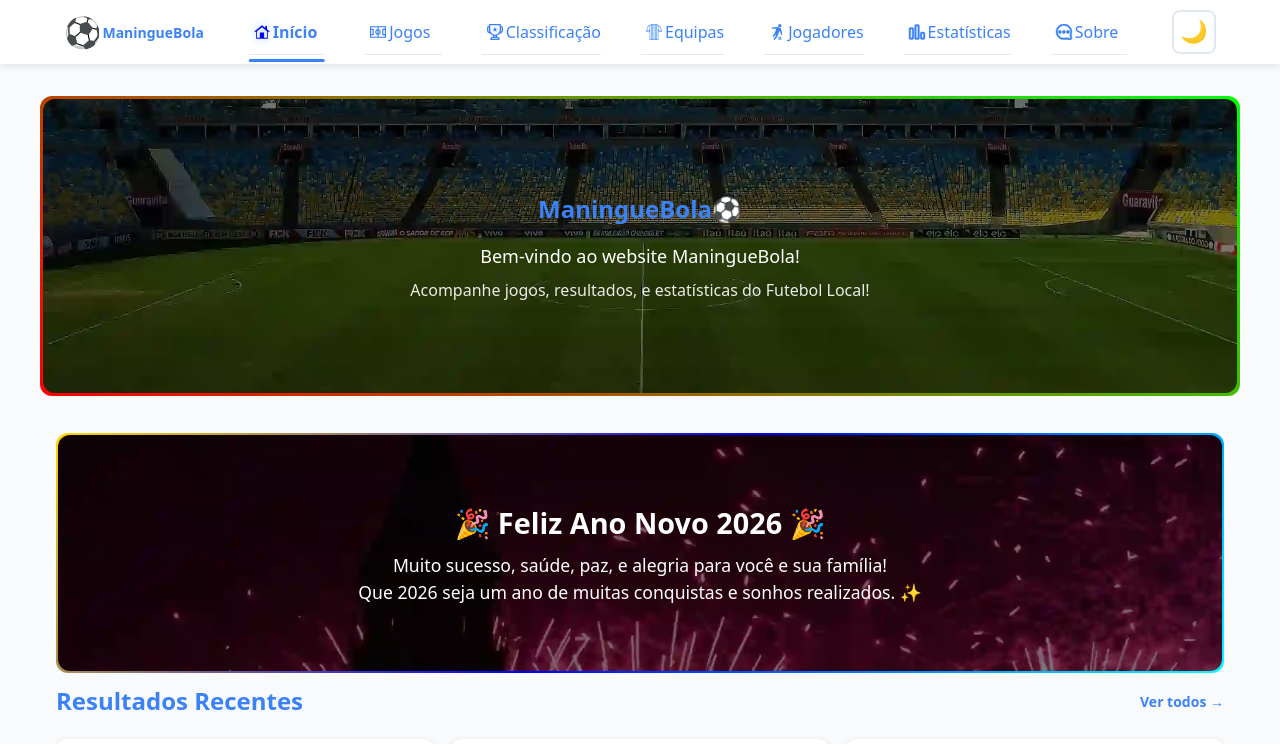
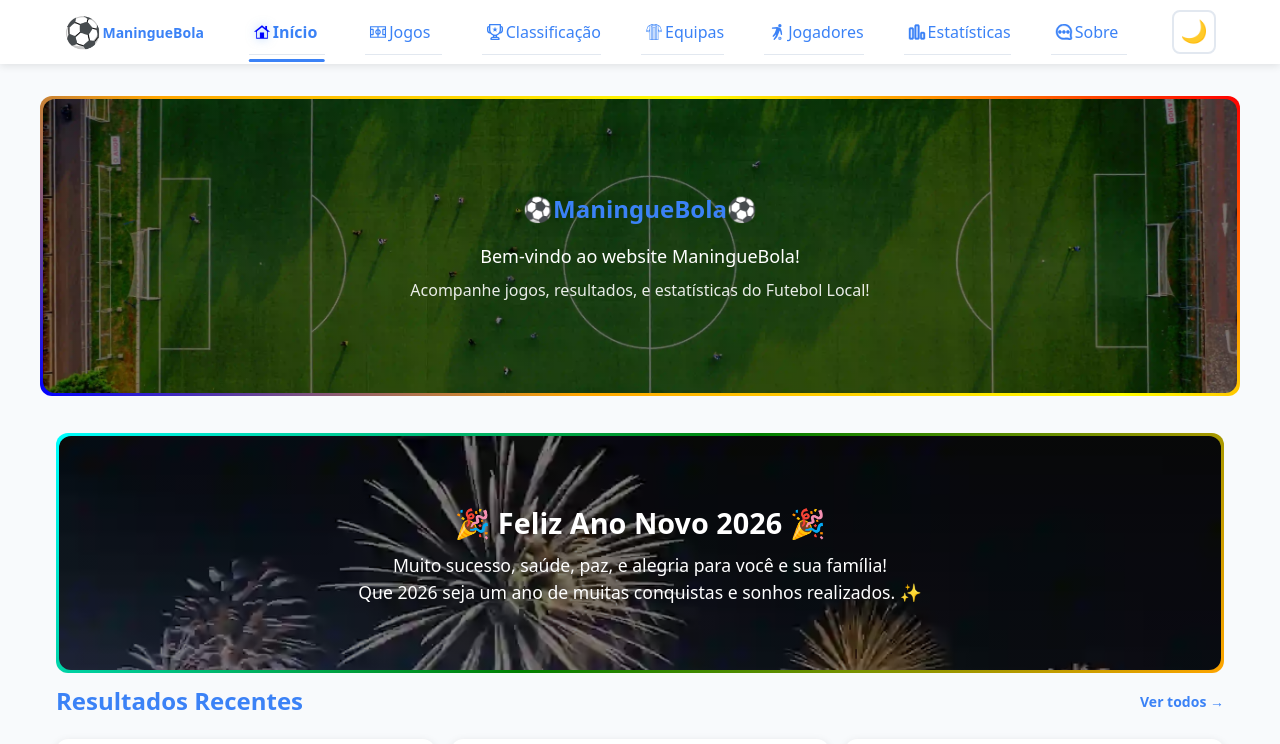
Before and after one commit to Raimundroid/maninguebola, a React (Vite) app: page / in a window 1280 px wide. Shown: the top 744 px of the page. Built offline with nearby package versions, Linux system fonts and the light colour scheme.

Commit message:
changed the images and the gradient borders of the 2 heroes

```diff
--- a/index.html
+++ b/index.html
@@ -32,7 +32,7 @@
 
     <link
       rel="preload"
-      href="/images/hero/blue&yellow-half-stadium-0.webp"
+      href="/images/hero/football-field-upperview-0.webp"
       as="image"
       fetchpriority="high"
     />
@@ -45,7 +45,7 @@
 
     <link
       rel="preload"
-      href="/images/seasonalBanner/clock-tower-fireworks-0.webp"
+      href="/images/seasonalBanner/la-new-year-fireworks-0.webp"
       as="image"
       fetchpriority="auto"
     />
--- a/src/components/Hero/Hero.css
+++ b/src/components/Hero/Hero.css
@@ -10,7 +10,8 @@
   /* --- Gradient Border Implementation --- */
   /* 1. Use background-clip to ensure the background only covers the border box (transparent inside) */
   /* Remove the 'Inner background color' line that filled the interior */
-  background: linear-gradient(35deg, red 0%, lime 100%) border-box;
+  background: linear-gradient(35deg, blue 0%, orange, yellow, red 100%)
+    border-box;
 
   /* 2. Set the border-radius */
   border-radius: 12px;
@@ -43,11 +44,11 @@
 
   /* --- Background Image Properties (Best Definitions) --- */
   background-image: linear-gradient(rgba(0, 0, 0, 0.5), rgba(0, 0, 0, 0.5)),
-    url("/images/hero/blue&yellow-half-stadium-0.webp"); /* Adds dark overlay for readability */
+    url("/images/hero/football-field-upperview-0.webp"); /* Adds dark overlay for readability */
   /* "blue-stadium-0.webp" */
   /* "blue&yellow-half-stadium-0.webp"*/
   /* "football-field-upperview-0.webp" */
-  background-position: bottom;
+  background-position: center;
   background-repeat: no-repeat;
   background-size: cover; /* ESSENTIAL: Ensures the image covers the entire area */
 
--- a/src/components/Hero/Hero.jsx
+++ b/src/components/Hero/Hero.jsx
@@ -5,7 +5,7 @@ const Hero = () => {
   return (
     <section className="hero-container">
       <div className="hero">
-        <h1 className="title">ManingueBola⚽</h1>
+        <h1 className="title">⚽ManingueBola⚽</h1>
 
         <p className="heading">Bem-vindo ao website ManingueBola!</p>
         <p className="sub-heading">
--- a/src/components/atoms/newYearBanner/NewYearBanner.css
+++ b/src/components/atoms/newYearBanner/NewYearBanner.css
@@ -63,14 +63,14 @@
   /* --- Gradient Border Implementation --- */
   /* 1. Use background-clip to ensure the background only covers the border box (transparent inside) */
   /* Remove the 'Inner background color' line that filled the interior */
-  background: linear-gradient(135deg, gold, blue, cyan) border-box;
+  background: linear-gradient(135deg, aqua, green, orange) border-box;
   /* background: linear-gradient(-45deg, blue 0, green 100%) border-box; */
 
   /* 2. Set the border-radius */
   border-radius: 12px;
 
   /* 3. Set a transparent border width (the gradient will show through this width) */
-  border: 2px solid transparent;
+  border: 3px solid transparent;
 
   /* Add position: relative for positioning content absolutely within it, if needed */
   position: relative;
@@ -97,7 +97,7 @@
 
   /* --- Background Image Properties (Best Definitions) --- */
   background-image: linear-gradient(rgba(0, 0, 0, 0.5), rgba(0, 0, 0, 0.5)),
-    url("/images/seasonalBanner/clock-tower-fireworks-0.webp"); /* Adds dark overlay for readability */
+    url("/images/seasonalBanner/la-new-year-fireworks-0.webp"); /* Adds dark overlay for readability */
 
   /* belgrade-new-year-fireworks-0.webp */
   /* clock-tower-fireworks-0.webp */
```
